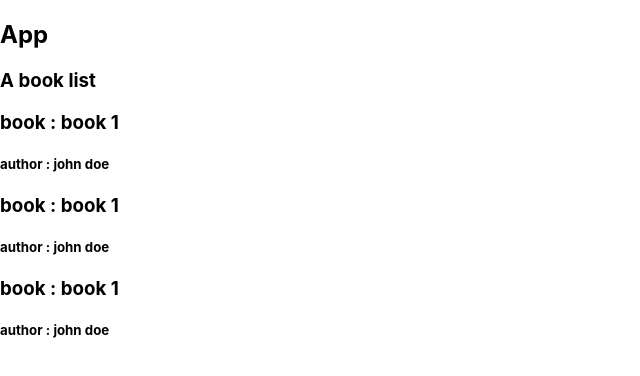
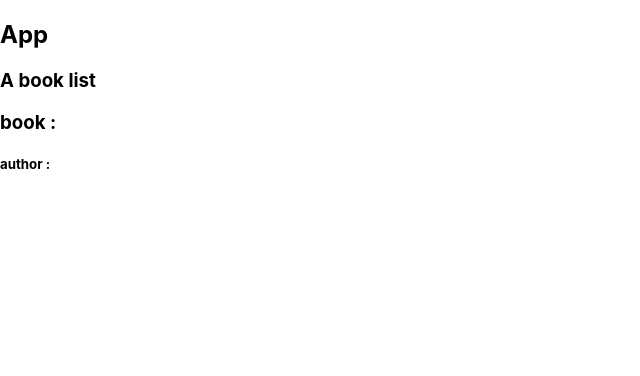
Before and after one commit to Quangnguyenz/class-based-components, a React (Create React App) app: page / in a window 1280 px wide. Shown: the top 376 px of the page, without its empty margins (0-640 px from the left). Built offline with nearby package versions, Linux system fonts and the light colour scheme.

Commit message:
class based components

```diff
--- a/src/App.js
+++ b/src/App.js
@@ -5,6 +5,7 @@ import React, { Component } from 'react';
 import * as data from './data'
 import Banner from './components/Header/Banner'
 import Booklist from './Booklist';
+import './App.css'
 
 const App = () => {
   return (
--- a/src/Booklist.js
+++ b/src/Booklist.js
@@ -1,25 +1,14 @@
 import React, { Component } from 'react'
 import Book from "./Book";
+import booksData from "./bookData"
 export default class Booklist extends Component {
+    constructor(props) {
+        super(props)
+        this.state = {
+            books: booksData
+        }
+    }
     state = {
-        books: [
-            {
-                id: 1,
-                book: "book 1",
-                author: "john doe"
-            },
-            {
-                id: 2,
-                book: "book 1",
-                author: "john doe"
-            },
-            {
-                id: 3,
-                book: "book 1",
-                author: "john doe"
-            },
-
-        ]
     }
     // this.setState({})
     render() {
--- /dev/null
+++ b/src/bookData.js
@@ -0,0 +1,9 @@
+const books = [
+    {
+        id: 1,
+        img: "https://images-na.ssl-images-amazon.com/images/I/A1PVJapERIL._AC_UL254_SR254,254_.jpg",
+
+    }
+]
+
+export default books;
```
